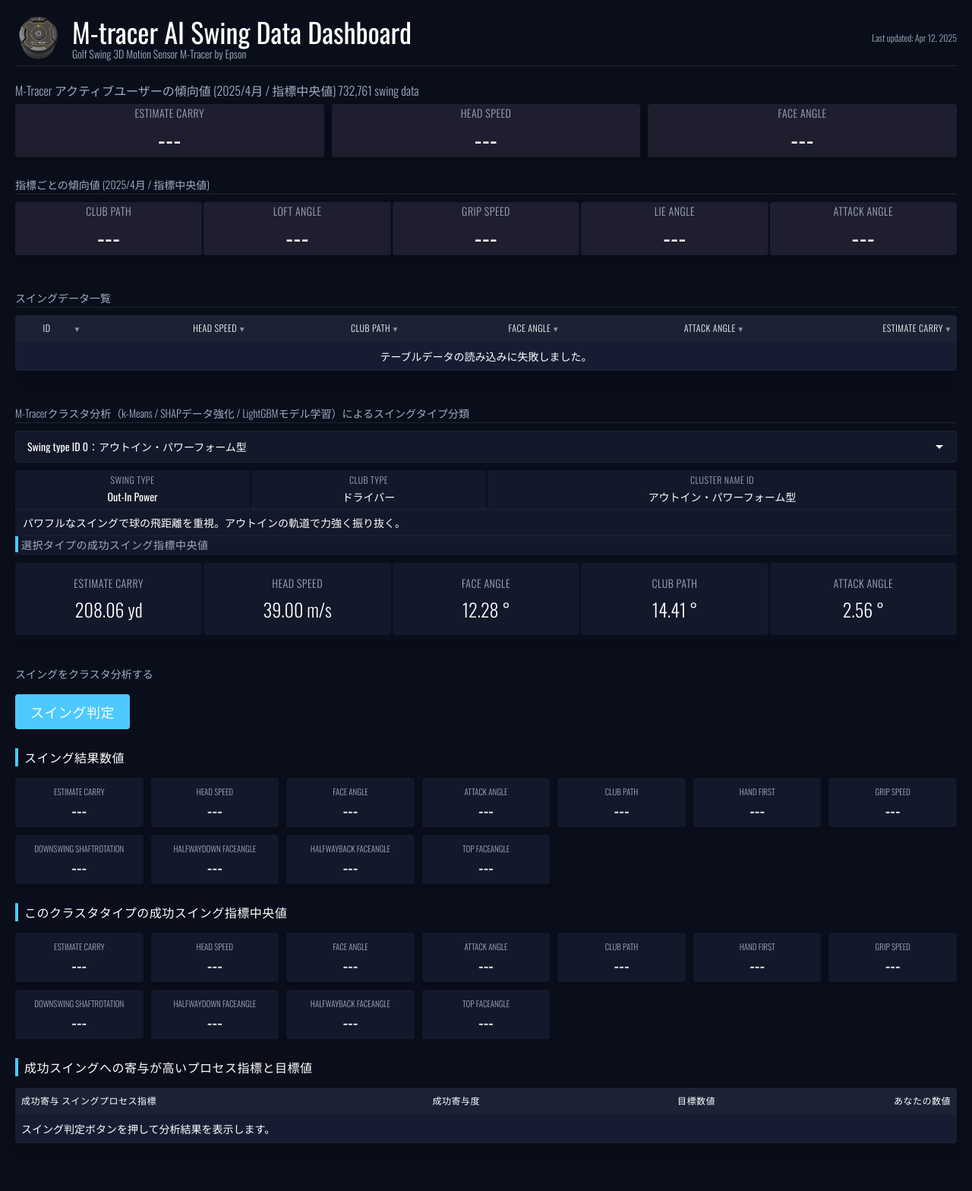
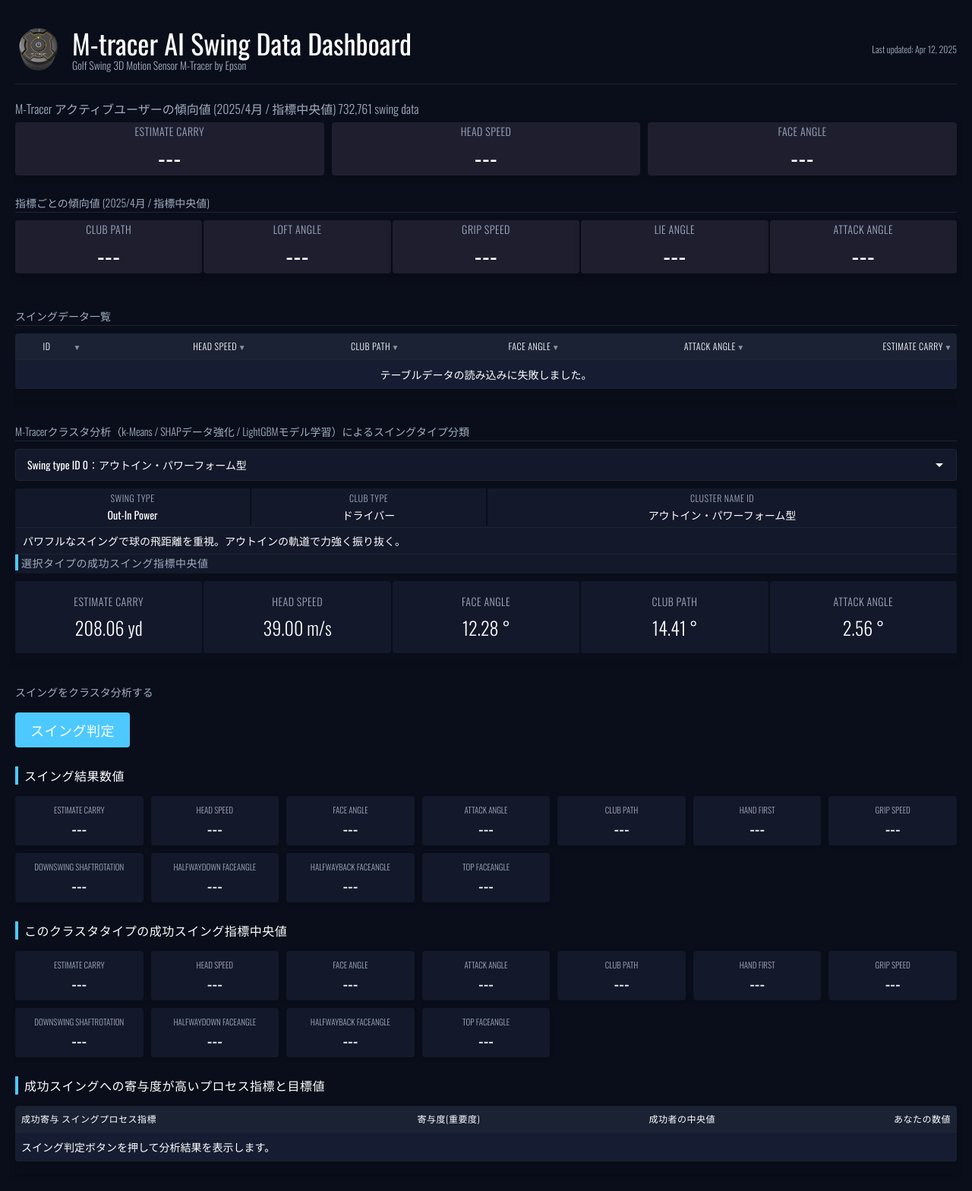
Before and after one commit to gakutakimoto/gcp-bigquery, a website: page views/index.html in a window 1280 px wide. Shown: the whole page at 76% size. Drawn offline with nearby package versions, Linux system fonts and the light colour scheme; no server answers.

Commit message:
あなたのコミットメッセージ

```diff
--- a/public/css/style.css
+++ b/public/css/style.css
@@ -839,3 +839,29 @@
 }
 
 /* ▲▲▲ ここまで新しい分析セクション用のスタイルを追加 ▲▲▲ */
+
+
+
+/* ============================== */
+/* ヘッダー固定 スタイル          */
+/* ============================== */
+
+.header {
+  position: sticky; /* スクロール時に指定位置で固定 */
+  top: 0;           /* 画面の一番上に固定 */
+  z-index: 100;     /* 他の要素より手前に表示 */
+  background-color: var(--bg-dark); /* スクロール時に背景が透けないように */
+  /* 必要であれば、上下のpaddingを調整して高さを確保 */
+padding-top: 15px;
+padding-bottom: 15px;
+}
+
+/* ヘッダー固定に伴い、bodyの最初のpaddingを調整（任意） */
+/* ヘッダーの高さ分だけbodyの上部に余白を設ける場合 */
+/* body { */
+  /* padding-top: 80px; */ /* ヘッダーのおおよその高さに合わせて調整 */
+/* } */
+/* ↑ 上記 body の padding-top は、ヘッダー固定時に */
+/*   ヘッダーと最初のコンテンツ（ユーザーステータス）が */
+/*   重なってしまう場合などに調整してください。 */
+/*   まずはこのコメントアウトのままで試してみてください。 */
--- a/views/index.html
+++ b/views/index.html
@@ -208,14 +208,14 @@
 
     <!-- 既存の分析テーブル (変更なし) -->
     <div class="detailed-analysis-section">
-      <h4 class="sub-section-title" style="margin-bottom: 15px;">成功スイングへの寄与が高いプロセス指標と目標値</h4>
+      <h4 class="sub-section-title" style="margin-bottom: 15px;">成功スイングへの寄与度が高いプロセス指標と目標値</h4>
       <div class="table-container">
          <table class="data-table">
             <thead>
               <tr>
                 <th style="text-align: left;">成功寄与 スイングプロセス指標</th>
-                <th style="text-align: right;">成功寄与度</th>
-                <th style="text-align: right;">目標数値</th>
+                <th style="text-align: right;">寄与度(重要度)</th>
+                <th style="text-align: right;">成功者の中央値</th>
                 <th style="text-align: right;">あなたの数値</th>
               </tr>
             </thead>
```
